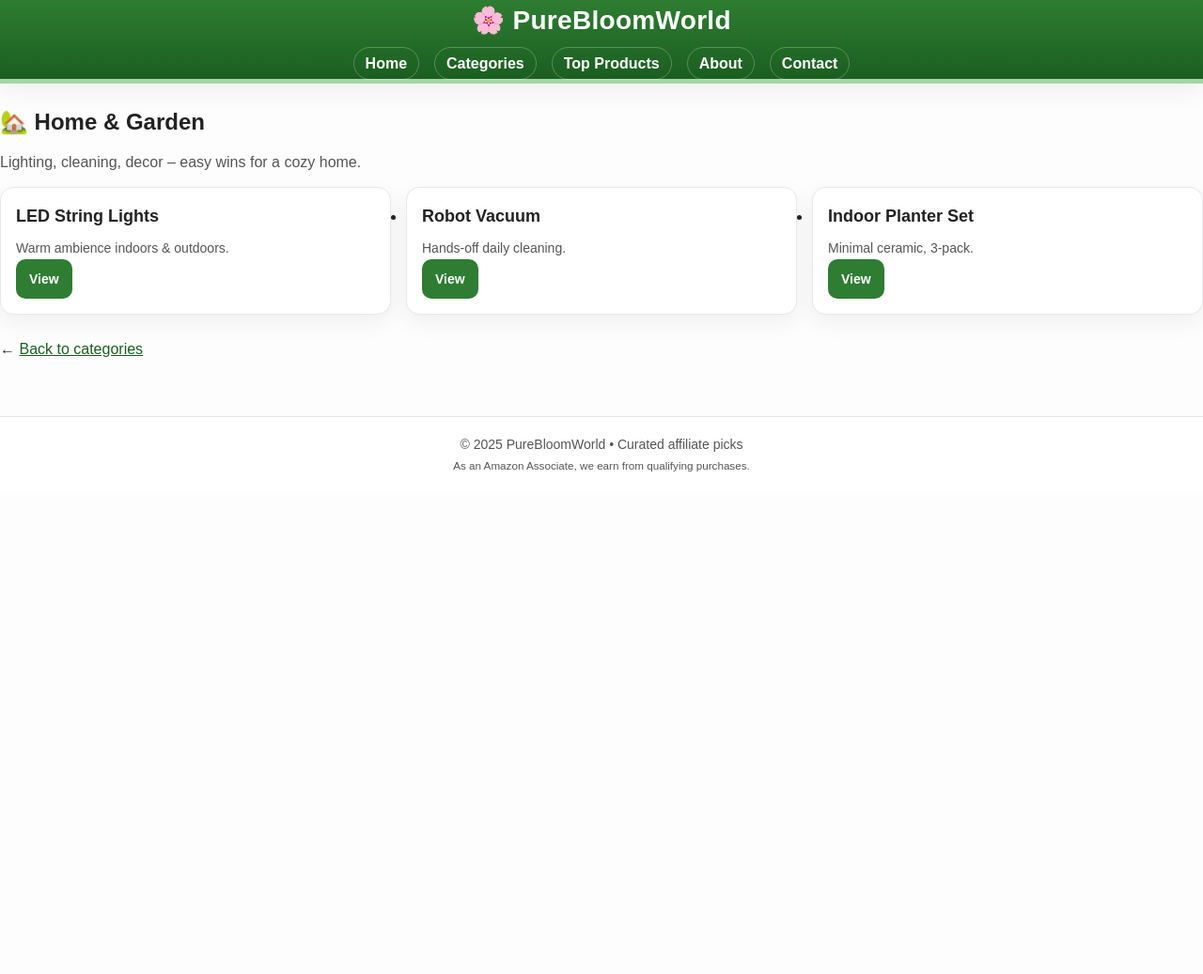
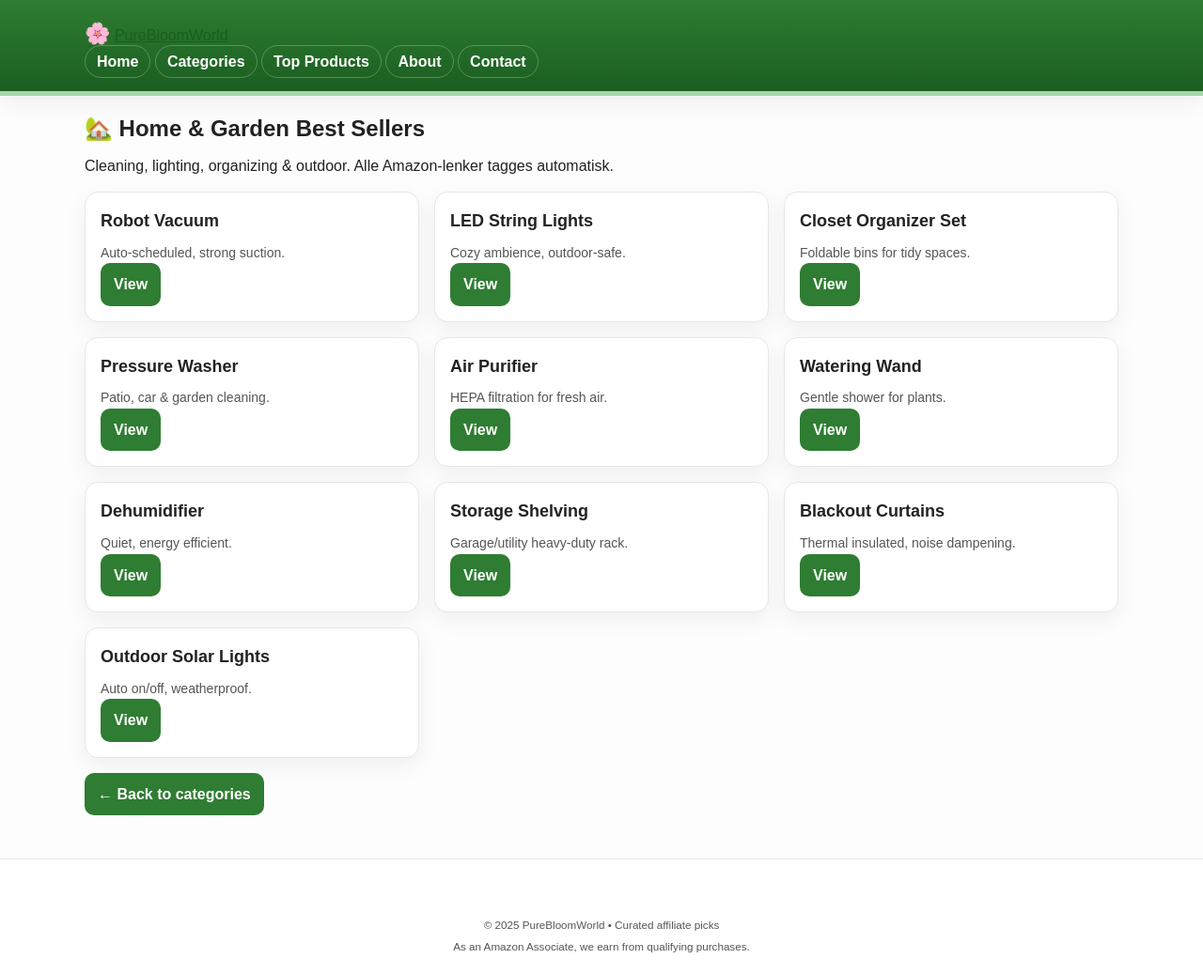
Before and after one commit to Tom-debug-design/purebloomworld-site, a plain HTML site: page home-garden.html in a window 1280 px wide. Shown: the whole page at 94% size. Before the commit the page ends 800 px from the top, so only its background shows below. Drawn offline with Linux system fonts and the light colour scheme.

Commit message:
Update home-garden.html

```diff
--- a/home-garden.html
+++ b/home-garden.html
@@ -1,60 +1,148 @@
-<!DOCTYPE html>
+<!doctype html>
 <html lang="en">
 <head>
   <meta charset="utf-8" />
   <meta name="viewport" content="width=device-width, initial-scale=1" />
-  <title>Home &amp; Garden — PureBloomWorld</title>
+  <title>Home & Garden • PureBloomWorld</title>
   <link rel="stylesheet" href="styles.css" />
+  <meta name="description" content="Best-selling home & garden essentials. Auto-tagged Amazon links." />
 </head>
 <body>
   <header>
-  <div class="wrap">
-    <h1>🌸 PureBloomWorld</h1>
+    <div class="container">
+      <div class="brand">
+        <span style="font-size:22px;">🌸</span>
+        <a href="index.html" class="brand-name">PureBloomWorld</a>
+      </div>
       <nav>
-      <ul>
-        <li><a href="index.html">Home</a></li>
-        <li><a href="categories.html">Categories</a></li>
-        <li><a href="top-products.html">Top Products</a></li>
-        <li><a href="about.html">About</a></li>
-        <li><a href="contact.html">Contact</a></li>
-      </ul>
+        <a href="index.html">Home</a>
+        <a href="categories.html">Categories</a>
+        <a href="top-products.html">Top Products</a>
+        <a href="about.html">About</a>
+        <a href="contact.html">Contact</a>
       </nav>
     </div>
   </header>
 
-<main>
-  <div class="wrap">
-    <h2>🏡 Home &amp; Garden</h2>
-    <p class="lead">Lighting, cleaning, decor – easy wins for a cozy home.</p>
+  <main class="container">
+    <section class="section">
+      <h1>🏡 Home & Garden Best Sellers</h1>
+      <p class="m-t-8">Cleaning, lighting, organizing & outdoor. Alle Amazon-lenker tagges automatisk.</p>
 
-    <ul class="grid">
-      <li class="card">
+      <div class="grid">
+        <!-- MAL: bytt data-url til ekte Amazon-lenke (dp/ASIN) -->
+        <article class="card">
+          <h3>Robot Vacuum</h3>
+          <p>Auto-scheduled, strong suction.</p>
+          <a class="btn amz" data-url="https://www.amazon.com/dp/B0EXHG01">View</a>
+        </article>
+
+        <article class="card">
           <h3>LED String Lights</h3>
-        <p>Warm ambience indoors &amp; outdoors.</p>
-        <p><a class="btn" href="#">View</a></p>
-      </li>
-      <li class="card">
-        <h3>Robot Vacuum</h3>
-        <p>Hands-off daily cleaning.</p>
-        <p><a class="btn" href="#">View</a></p>
-      </li>
-      <li class="card">
-        <h3>Indoor Planter Set</h3>
-        <p>Minimal ceramic, 3-pack.</p>
-        <p><a class="btn" href="#">View</a></p>
-      </li>
-    </ul>
+          <p>Cozy ambience, outdoor-safe.</p>
+          <a class="btn amz" data-url="https://www.amazon.co.uk/dp/B0EXHG02">View</a>
+        </article>
 
-    <p style="margin-top:24px">← <a href="categories.html">Back to categories</a></p>
+        <article class="card">
+          <h3>Closet Organizer Set</h3>
+          <p>Foldable bins for tidy spaces.</p>
+          <a class="btn amz" data-url="https://www.amazon.de/dp/B0EXHG03">View</a>
+        </article>
+
+        <article class="card">
+          <h3>Pressure Washer</h3>
+          <p>Patio, car & garden cleaning.</p>
+          <a class="btn amz" data-url="https://www.amazon.fr/dp/B0EXHG04">View</a>
+        </article>
+
+        <article class="card">
+          <h3>Air Purifier</h3>
+          <p>HEPA filtration for fresh air.</p>
+          <a class="btn amz" data-url="https://www.amazon.it/dp/B0EXHG05">View</a>
+        </article>
+
+        <article class="card">
+          <h3>Watering Wand</h3>
+          <p>Gentle shower for plants.</p>
+          <a class="btn amz" data-url="https://www.amazon.es/dp/B0EXHG06">View</a>
+        </article>
+
+        <article class="card">
+          <h3>Dehumidifier</h3>
+          <p>Quiet, energy efficient.</p>
+          <a class="btn amz" data-url="https://www.amazon.nl/dp/B0EXHG07">View</a>
+        </article>
+
+        <article class="card">
+          <h3>Storage Shelving</h3>
+          <p>Garage/utility heavy-duty rack.</p>
+          <a class="btn amz" data-url="https://www.amazon.se/dp/B0EXHG08">View</a>
+        </article>
+
+        <article class="card">
+          <h3>Blackout Curtains</h3>
+          <p>Thermal insulated, noise dampening.</p>
+          <a class="btn amz" data-url="https://www.amazon.pl/dp/B0EXHG09">View</a>
+        </article>
+
+        <article class="card">
+          <h3>Outdoor Solar Lights</h3>
+          <p>Auto on/off, weatherproof.</p>
+          <a class="btn amz" data-url="https://www.amazon.ca/dp/B0EXHG10">View</a>
+        </article>
       </div>
+
+      <p class="m-t-16">
+        <a class="btn" href="categories.html">← Back to categories</a>
+      </p>
+    </section>
   </main>
 
   <footer>
-  <div class="wrap">
-    © <span id="year"></span> PureBloomWorld • Curated affiliate picks
-    <br><small>As an Amazon Associate, we earn from qualifying purchases.</small>
+    <div class="container center m-t-24">
+      <small>© 2025 PureBloomWorld • Curated affiliate picks</small><br/>
+      <small>As an Amazon Associate, we earn from qualifying purchases.</small>
     </div>
   </footer>
-<script>document.getElementById('year').textContent=new Date().getFullYear();</script>
+
+  <!-- === PBW config (din tag) === -->
+  <script>
+    window.PBW = window.PBW || {};
+    window.PBW.AMAZON_TAG = "purebloomworl-20";
+  </script>
+
+  <!-- === Affiliate auto-tagging === -->
+  <script>
+    (function () {
+      const TAG = (window.PBW && window.PBW.AMAZON_TAG) || "";
+      if (!TAG) return;
+      const AMAZON_RE = /(^|\.)amazon\.(com|co\.uk|de|fr|it|es|nl|se|pl|ca)$/i;
+      function withAmazonTag(url) {
+        try {
+          const u = new URL(url);
+          if (!AMAZON_RE.test(u.hostname)) return url;
+          u.searchParams.delete("tag");
+          u.searchParams.set("tag", TAG);
+          return u.toString();
+        } catch { return url; }
+      }
+      function applyToAnchors(root=document) {
+        const anchors = root.querySelectorAll('a[data-aff="amazon"], a.amz');
+        anchors.forEach(a => {
+          const src = a.getAttribute("data-url") || a.getAttribute("href") || "";
+          if (!src) return;
+          const finalUrl = withAmazonTag(src);
+          a.setAttribute("href", finalUrl);
+          a.setAttribute("target", "_blank");
+          a.setAttribute("rel", "noopener noreferrer");
+        });
+      }
+      applyToAnchors();
+      const obs = new MutationObserver(() => applyToAnchors());
+      obs.observe(document.documentElement, { childList: true, subtree: true });
+      window.PBW = window.PBW || {};
+      window.PBW.withAmazonTag = withAmazonTag;
+    })();
+  </script>
 </body>
 </html>
```
Lines whose indentation alone changed are shown as unchanged.
